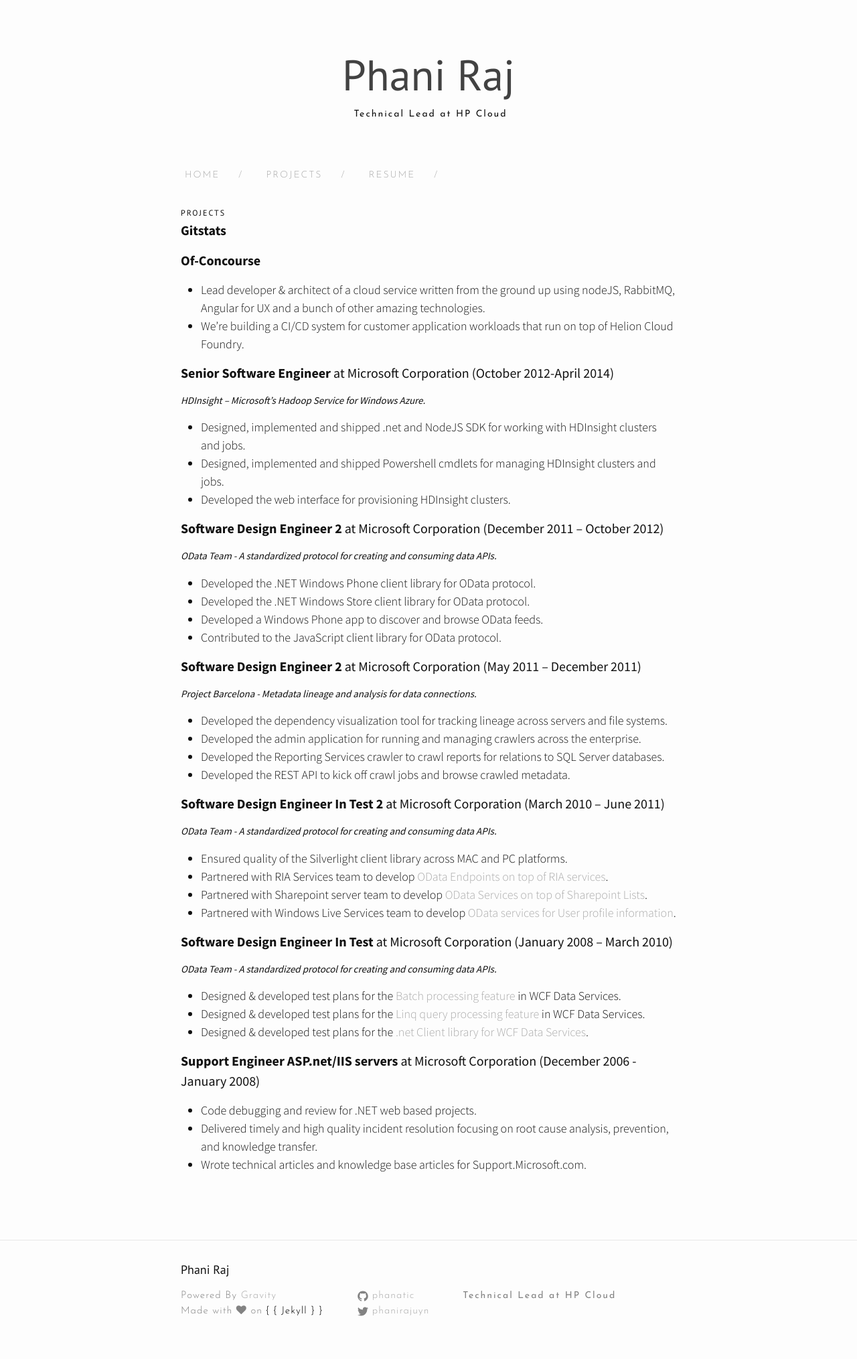
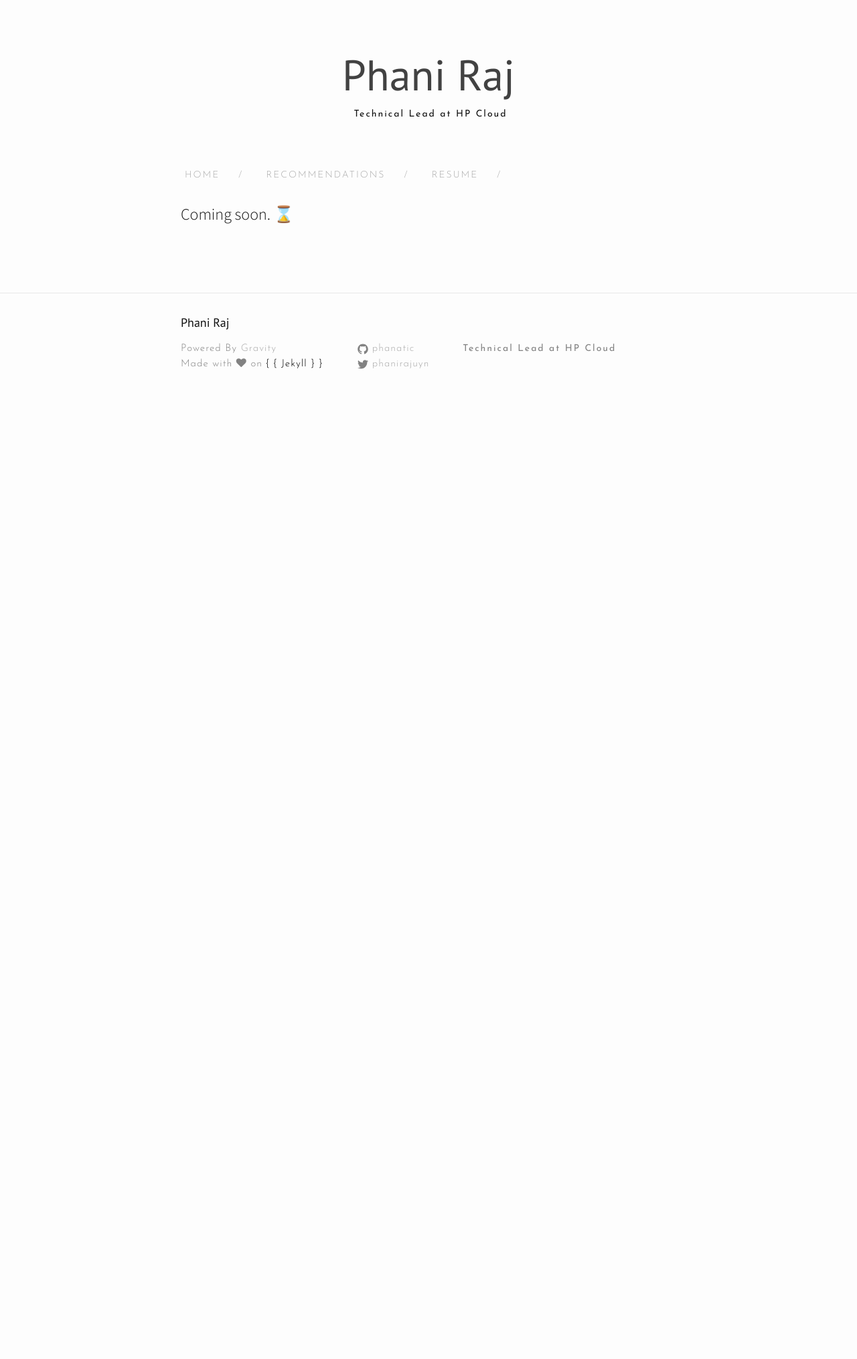
Before and after one commit to Phanatic/phanatic.github.io, a Jekyll site: the page built from projects.md, in a window 1280 px wide. Shown: the whole page at 67% size. Built offline with Jekyll 4.4.1, drawn with Linux system fonts in a browser that asks for light colours; nearby versions of some CDN libraries; emoji names are drawn with the system emoji font; comment, search, counter and statistics services are not loaded; after the commit the page ends 900 px from its top, so only the background shows below that.

```diff
--- a/css/style.scss
+++ b/css/style.scss
@@ -569,7 +569,7 @@ pre {
   margin-bottom: $spacing-unit;
 }
 .post-title {
-  font-size: 62px;
+  font-size: 32px;
 
   text-align: center;
   font-family: "PT Sans";
--- a/projects.md
+++ b/projects.md
@@ -1,59 +1,6 @@
 ---
 layout: page
-title : Projects
+title :
 permalink: /projects/
 ---
-
-#### **Gitstats**
-
-#### **Of-Concourse**
-* Lead developer & architect of a cloud service written from the ground up using nodeJS, RabbitMQ, Angular for UX and a bunch of other amazing technologies.
-* We're building a CI/CD system for customer application workloads that run on top of Helion Cloud Foundry.
-
-#### **Senior Software Engineer** at Microsoft Corporation (October 2012-April 2014)
-
-##### *HDInsight – Microsoft’s Hadoop Service for Windows Azure.*
-
-* Designed, implemented and shipped .net and NodeJS SDK for working with HDInsight clusters and jobs.
-* Designed, implemented and shipped Powershell cmdlets for managing HDInsight clusters and jobs.
-* Developed the web interface for provisioning HDInsight clusters.
-
-#### **Software Design Engineer 2** at Microsoft Corporation (December 2011 – October 2012)
-
-##### *OData Team - A standardized protocol for creating and consuming data APIs.*
-
-* Developed the .NET Windows Phone client library for OData protocol.
-* Developed the .NET Windows Store client library for OData protocol.
-* Developed a Windows Phone app to discover and browse OData feeds.
-* Contributed to the JavaScript client library for OData protocol.
-
-#### **Software Design Engineer 2** at Microsoft Corporation (May 2011 – December 2011)
-
-##### *Project Barcelona - Metadata lineage and analysis for data connections.*
-
-* Developed the dependency visualization tool for tracking lineage across servers and file systems.
-* Developed the admin application for running and managing crawlers across the enterprise.
-* Developed the Reporting Services crawler to crawl reports for relations to SQL Server databases.
-* Developed the REST API to kick off crawl jobs and browse crawled metadata.
-
-#### **Software Design Engineer In Test 2** at Microsoft Corporation (March 2010 – June 2011)
-
-##### *OData Team - A standardized protocol for creating and consuming data APIs.*
-
-* Ensured quality of the Silverlight client library across MAC and PC platforms.
-* Partnered with RIA Services team to develop [OData Endpoints on top of RIA services](https://blogs.msdn.microsoft.com/davrous/2010/11/19/how-to-open-a-wcf-ria-services-application-to-other-type-of-clients-the-odata-endpoint-25/).
-* Partnered with Sharepoint server team to develop [OData Services on top of Sharepoint Lists](https://msdn.microsoft.com/en-us/library/office/fp142385.aspx).
-* Partnered with Windows Live Services team to develop [OData services for User profile information](https://blogs.msdn.microsoft.com/odatateam/2010/10/26/walkthrough-odata-client-for-windows-live-services/).
-
-#### **Software Design Engineer In Test** at Microsoft Corporation (January 2008 – March 2010)
-
-##### *OData Team - A standardized protocol for creating and consuming data APIs.*
-
-* Designed & developed test plans for the [Batch processing feature](https://msdn.microsoft.com/en-us/library/dd744838(v=vs.110).aspx) in WCF Data Services.
-* Designed & developed test plans for the [Linq query processing feature](https://msdn.microsoft.com/en-us/library/ee622463(v=vs.110).aspx) in WCF Data Services.
-* Designed & developed test plans for the [.net Client library for WCF Data Services](https://msdn.microsoft.com/en-us/library/cc668772(v=vs.110).aspx).
-
-#### **Support Engineer ASP.net/IIS servers** at Microsoft Corporation (December 2006 - January 2008)
-* Code debugging and review for .NET web based projects.
-* Delivered timely and high quality incident resolution focusing on root cause analysis, prevention, and knowledge transfer.
-* Wrote technical articles and knowledge base articles for Support.Microsoft.com.
+Coming soon. :hourglass:
```
Also changed, not shown: _posts/2016-08-05-Securing-GitHub-Webhooks-In-ExpressJS.md (+2 -2 lines), _posts/2016-08-15-Lets-Build-Deploy-To-Cloud-Foundry.md (added, +10 -0 lines), recommendations.md (added, +21 -0 lines).
